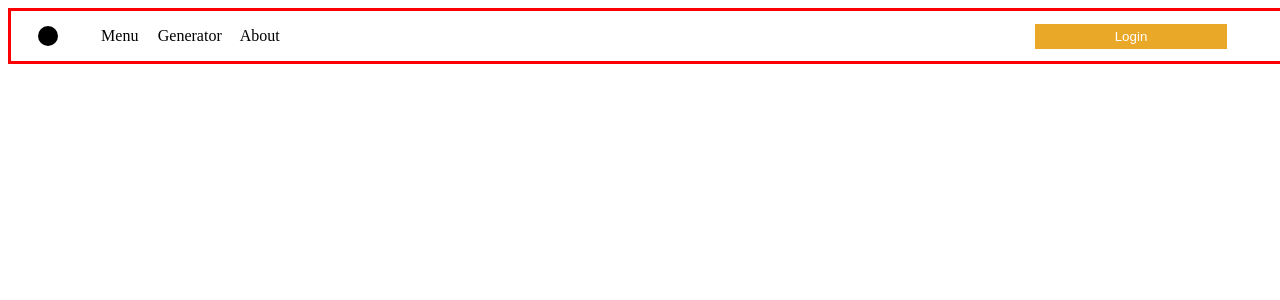
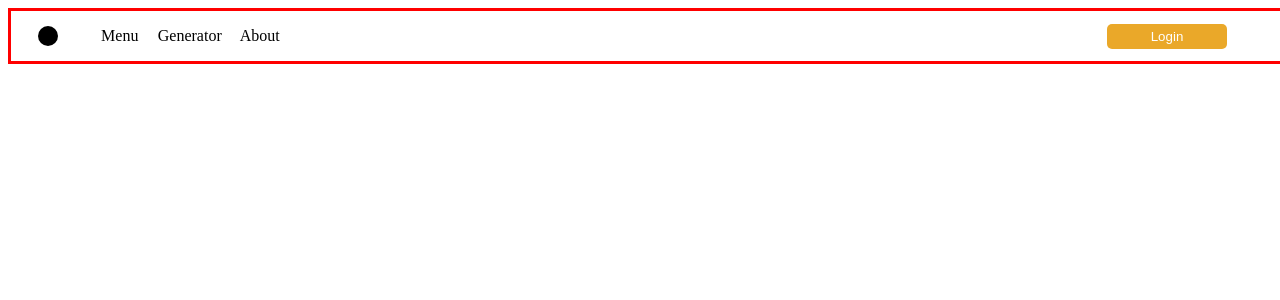
Before and after one commit to yuliaraitsyna/coffee_web_react, a React (Vite) app: page / in a window 1280 px wide. Shown: the top 300 px of the page. Built offline with nearby package versions, Linux system fonts and the light colour scheme.

Commit message:
add mobile adaptation

```diff
--- a/src/styles/upper-menu.module.css
+++ b/src/styles/upper-menu.module.css
@@ -24,9 +24,14 @@
 .login-btn {
     background-color:#EAA829;
     border:none;
+    border-radius: 5px;
     width:15%;
+    max-width:120px;
     height:50%;
     margin-right: 5%;
+    display: flex;
+    align-items: center;
+    justify-content: center;
 }
 
 .login-btn > a {
@@ -48,3 +53,23 @@
     justify-content: flex-start;
     width:70%;
 }
+
+@media (max-width:350px) {
+    .link {
+        font-size: smaller;
+        width:50px;
+    }
+
+    .logo {
+        width:15px;
+        height:15px;
+    }
+
+    .menu-container {
+        height: 30px;
+    }
+
+    .login-btn > a {
+       font-size: smaller;
+    }
+}
```
